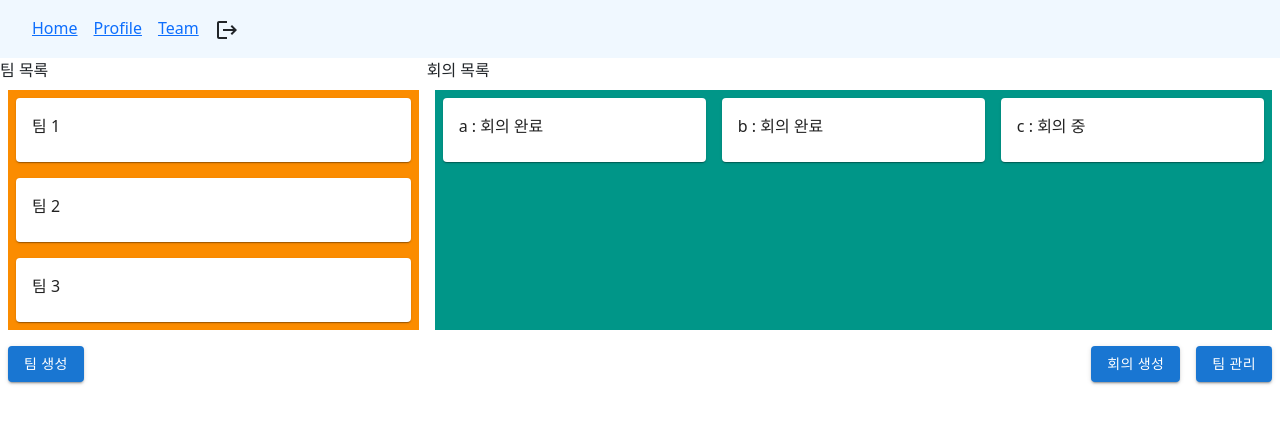
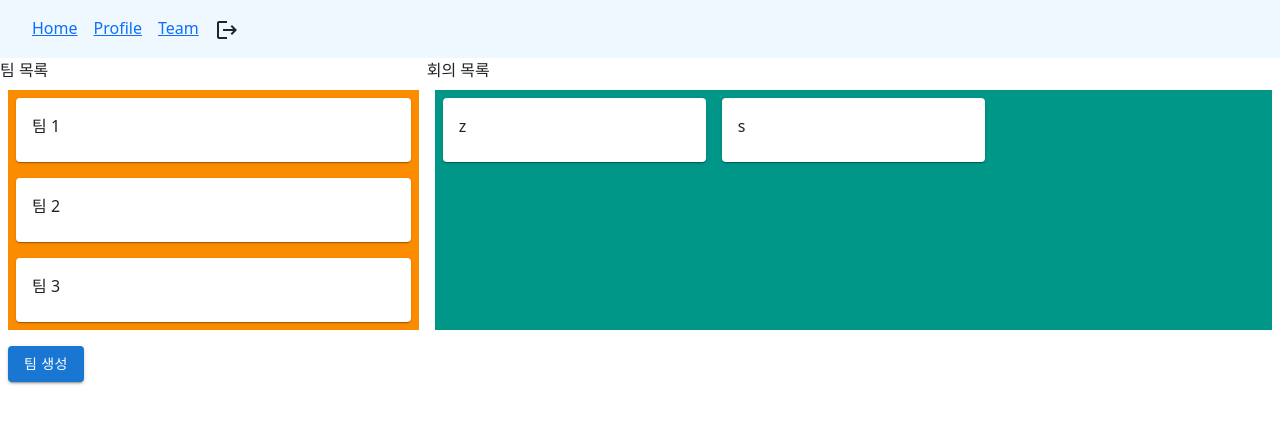
Before and after one commit to lactea94/beyondmeeting, a React (Create React App) app in the folder frontend/: page /team in a window 1280 px wide. Shown: the top 424 px of the page. Built offline with nearby package versions, Linux system fonts and the light colour scheme.

Commit message:
REFACTOR: 팀 목록 코드 수정

```diff
--- a/frontend/src/components/team/MeetingList.js
+++ b/frontend/src/components/team/MeetingList.js
@@ -1,7 +1,7 @@
 import { Grid, Card, CardContent} from '@mui/material';
 
 function MeetingList(props) {
-  const meets = props.user.team[props.user.nowTeamId].meeting
+  const meets = props.user.team[props.nowTeamIndex].meeting
   const nameList = meets.map((name) =>
   <Grid item xs={4} sx={{p:'1'}} key={name}>
       <Card sx={{m:1}}>
--- a/frontend/src/components/team/Team.js
+++ b/frontend/src/components/team/Team.js
@@ -1,3 +1,4 @@
+import { useState } from 'react'
 import { Grid, Box } from '@mui/material';
 import TeamList from './TeamList'
 import MeetingList from './MeetingList'
@@ -10,16 +11,17 @@ export function Team() {
   const user = {
     id: 0,
     team: [
-      {id:0, name:'팀 1', leader: true, meeting: ['a : 회의 완료', 'b : 회의 완료', 'c : 회의 중']},
-      {id:1, name:'팀 2', leader: false, meeting: ['z', 's']},
-      {id:2, name:'팀 3', leader: false, meeting: ['hi', 'hello', 'zbc', 'adf']}
+      {id:124120, name:'팀 1', leader: true, meeting: ['a : 회의 완료', 'b : 회의 완료', 'c : 회의 중']},
+      {id:1213, name:'팀 2', leader: false, meeting: ['z', 's']},
+      {id:2123, name:'팀 3', leader: false, meeting: ['hi', 'hello', 'zbc', 'adf']}
     ],
-    nowTeamId: 0,
     leader: true
   }
 
+  const [nowTeamIndex, setNowTeamIndex] = useState(1)
+
   let manageTeamButtons
-  if (user.team[user.nowTeamId].leader) {
+  if (user.team[nowTeamIndex].leader) {
     manageTeamButtons =
       <Grid item xs={8}>
         <Box
@@ -44,10 +46,10 @@ export function Team() {
         회의 목록
       </Grid>
       <Grid item xs={4} container>
-        <TeamList user={user}/>
+        <TeamList user={user} nowTeamIndex={nowTeamIndex} setNowTeamIndex={setNowTeamIndex}/>
       </Grid>
       <Grid item xs={8} container>
-        <MeetingList user={user}/>
+        <MeetingList user={user} nowTeamIndex={nowTeamIndex}/>
       </Grid>
       {CreateTeam()}
       {manageTeamButtons}
--- a/frontend/src/components/team/TeamList.js
+++ b/frontend/src/components/team/TeamList.js
@@ -1,20 +1,22 @@
 import { Grid, Card, CardContent} from '@mui/material';
 
 function TeamList(props) {
-  const countTeam = props.user.team.length
-  const names = []
-  for (let index = 0; index < countTeam; index++) {
-    names.push(props.user.team[index].name)
+  const teams = props.user.team
+  const teamList = []
+  for (let index = 0; index < teams.length; index++) {
+    teamList.push(
+      <Grid item
+      key={teams[index].id}
+      >
+        <Card sx={{m:1}}>
+          <CardContent>
+            {teams[index].name}
+          </CardContent>
+        </Card>
+      </Grid>
+    )
   }
-  const nameList = names.map((name) =>
-    <Grid item key={name}>
-      <Card sx={{m:1}}>
-        <CardContent>
-          {name}
-        </CardContent>
-      </Card>
-    </Grid>
-  )
+
   return (
     <Grid
       item
@@ -26,7 +28,7 @@ function TeamList(props) {
         m: 1,
       }}
       >
-      {nameList}
+      {teamList}
     </Grid>
   );
 };
```
